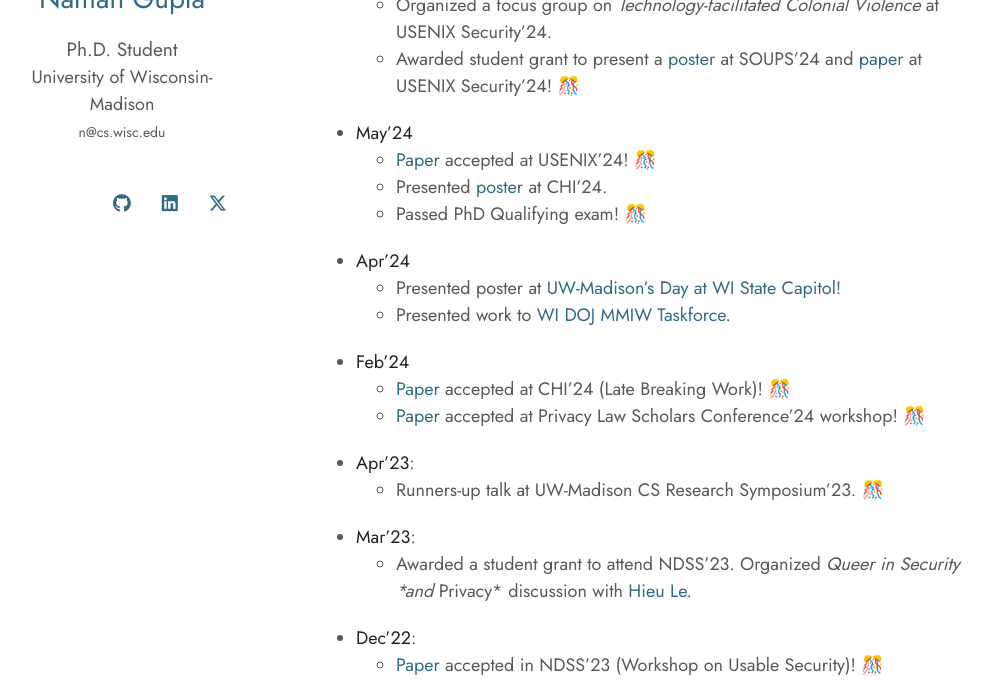
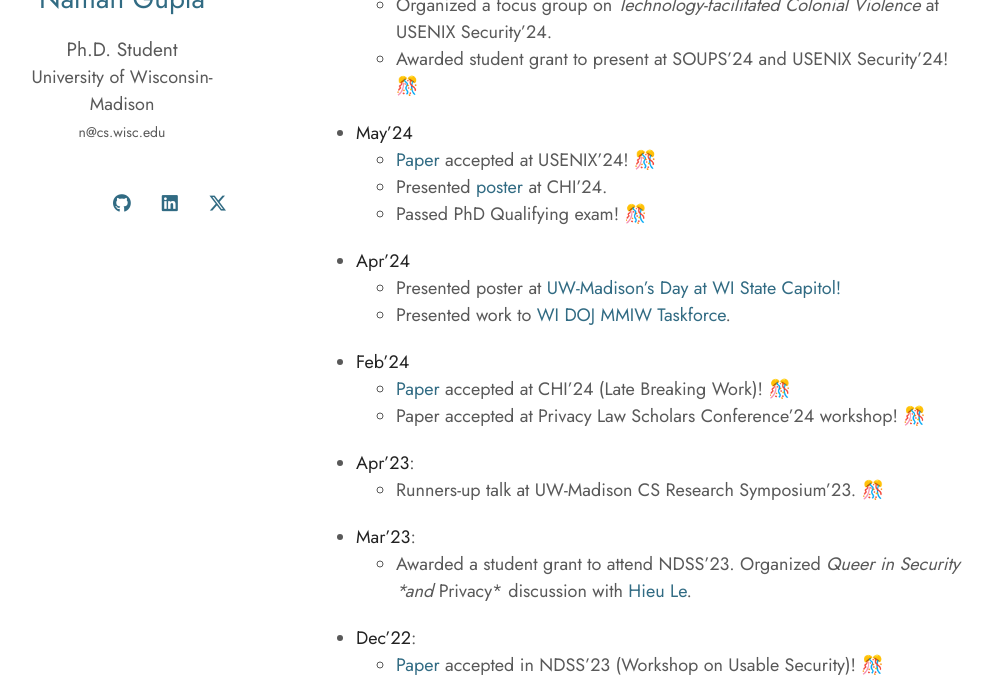
Before and after one commit to naman/naman.github.io, a Jekyll site: the page built from index.md, in a window 1280 px wide and 900 px high, scrolled down 1051 px, cut to the strip 214-900 px from the top of the window. Shown: the whole strip, without its empty margins (154-1147 px from the left). Built offline with Jekyll 4.4.1, drawn with Linux system fonts in a browser that asks for light colours; nearby versions of some CDN libraries; a style sheet for code colours, icons or effects is not loaded.

Commit message:
fix links

```diff
--- a/index.md
+++ b/index.md
@@ -27,26 +27,26 @@
 - **Aug'24**
   - Excited to jhoin the program committee as an Associate Chair for CSCW'25! &#127882;
   - Organized a focus group on *Technology-facilitated Colonial Violence* at USENIX Security'24.
-  - Awarded student grant to present a [poster](#) at SOUPS'24 and [paper](publication/usenix-24/) at USENIX Security'24! &#127882;
+  - Awarded student grant to present at SOUPS'24 and USENIX Security'24! &#127882;
 - **May'24**
-  - [Paper](publication/usenix-24/) accepted at USENIX'24! &#127882;
-  - Presented [poster](publication/chilbw-2024/) at CHI'24.
+  - [Paper](assets/files/papers/usenix24.pdf) accepted at USENIX'24! &#127882;
+  - Presented [poster](assets/files/papers/chilbw24.pdf) at CHI'24.
   - Passed PhD Qualifying exam! &#127882;
 - **Apr'24**
   - Presented poster at [UW-Madison’s Day at WI State Capitol!](https://staterelations.wisc.edu/uw-madison-day-at-the-capitol/)
   - Presented work to [WI DOJ MMIW Taskforce](https://www.doj.state.wi.us/missing-and-murdered-indigenous-women-task-force).
 - **Feb'24**
-  - [Paper](publication/chilbw-2024/) accepted at CHI'24 (Late Breaking Work)! &#127882;
-  - [Paper](publication/plsc-2024/) accepted at Privacy Law Scholars Conference'24 workshop! &#127882;
+  - [Paper](assets/files/papers/chilbw24.pdf) accepted at CHI'24 (Late Breaking Work)! &#127882;
+  - Paper accepted at Privacy Law Scholars Conference'24 workshop! &#127882;
 - **Apr'23**:
   - Runners-up talk at UW-Madison CS Research Symposium'23. &#127882;
 - **Mar'23**:
   - Awarded a student grant to attend NDSS'23. Organized *Queer in Security *and* Privacy* discussion with [Hieu Le](https://levanhieu.com/).
 - **Dec'22**:
-  - [Paper](publication/2023/) accepted in NDSS'23 (Workshop on Usable Security)! &#127882;
+  - [Paper](assets/files/papers/usec23.pdf) accepted in NDSS'23 (Workshop on Usable Security)! &#127882;
 
 <!-- - **Aug'21**: Started PhD in Computer Science at UW-Madison.
-- **Jan'21**: (publication/272306/)Paper] accepted at USENIX'21! &#127882;
+- **Jan'21**: (assets/files/papers/272306/)Paper] accepted at USENIX'21! &#127882;
 - **Jan'20**: Started Research Fellowship at MSR.
 - **May'17**: Graduated from IIIT-Delhi.
 - **Jan'17**
```
